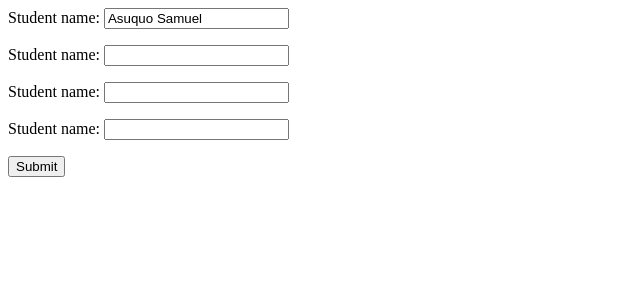
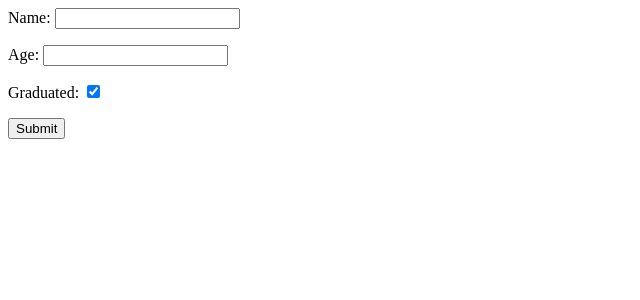
Before and after one commit to samiklaz/Forms, a Django app: page / in a window 1280 px wide. Shown: the top 300 px of the page, without its empty margins (0-640 px from the left). Run offline with Django 4.2, Linux system fonts and the light colour scheme.

Commit message:
model forms

```diff
--- a/core/forms.py
+++ b/core/forms.py
@@ -1,4 +1,7 @@
 from django import forms
+from .models import Student
 
-class CreateStudentForm(forms.Form):
-    name = forms.CharField(label='Student name', max_length=100)
+class StudentModelForm(forms.ModelForm):
+    class Meta:
+        model = Student
+        fields = ['name', 'age', 'graduated']
--- a/core/models.py
+++ b/core/models.py
@@ -3,6 +3,8 @@ from django.db import models
 
 class Student(models.Model):
     name = models.CharField(max_length=100)
+    age = models.IntegerField(null=True, blank=True)
+    graduated = models.BooleanField(default=True)
 
     def __str__(self):
         return self.name
--- a/core/templates/index.html
+++ b/core/templates/index.html
@@ -1,9 +1,7 @@
 <form action="." method="POST">
     {% csrf_token %}
 
-    {% for form in formset %}
-        {{ form.as_p }}
-    {% endfor %}
+    {{ form.as_p }}
 
     <input type="submit" value="Submit" />
 </form>
--- a/core/views.py
+++ b/core/views.py
@@ -1,32 +1,22 @@
 from django.http import HttpResponse
 from django.shortcuts import render
 from django.views import View
-from .forms import CreateStudentForm
+from .forms import StudentModelForm
 from .models import Student
 from django.forms import formset_factory
 
+
 class IndexView(View):
     def get(self, request):
-        StudentFormset = formset_factory(CreateStudentForm, extra=3)
-        student_formset = StudentFormset(initial = [
-            {'name': 'Asuquo Samuel'}
-        ])
+        form = StudentModelForm()
+        context = {
+            "form": form
+        }
 
-        context = {
-            "formset": student_formset
-        }
         return render(request, "index.html", context)
 
     def post(self, request):
-        form = CreateStudentForm(request.POST)
-
+        form = StudentModelForm(request.POST)
         if form.is_valid():
-            student_name = form.cleaned_data['name']
-            student = Student.objects.create(name=student_name)
-            student.save()
-            return HttpResponse("Student was created with name " + student_name)
-
-        context = {
-            "form": form
-        }
-        return render(request, "index.html", context)
+            form.save()
+        return HttpResponse('Student was created')
```
Also changed, not shown: core/migrations/0003_student_age_student_graduated.py (added), db.sqlite3.
